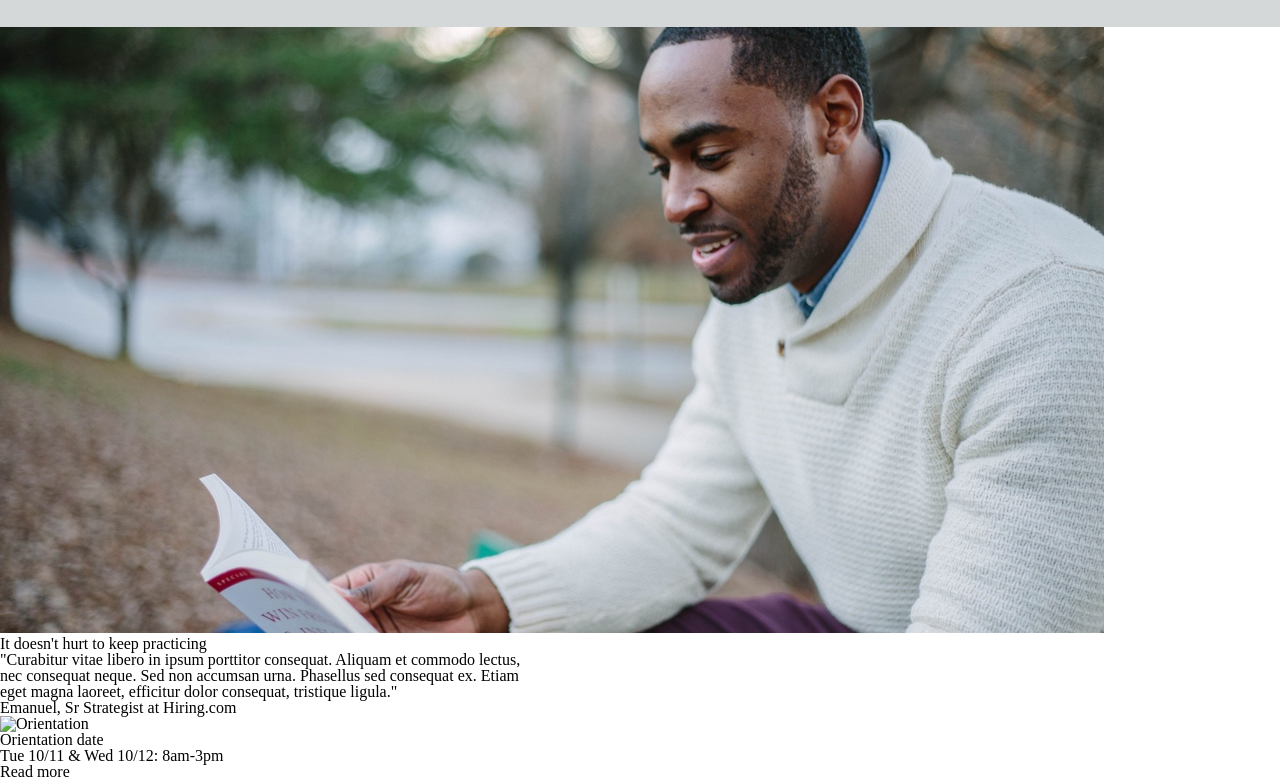
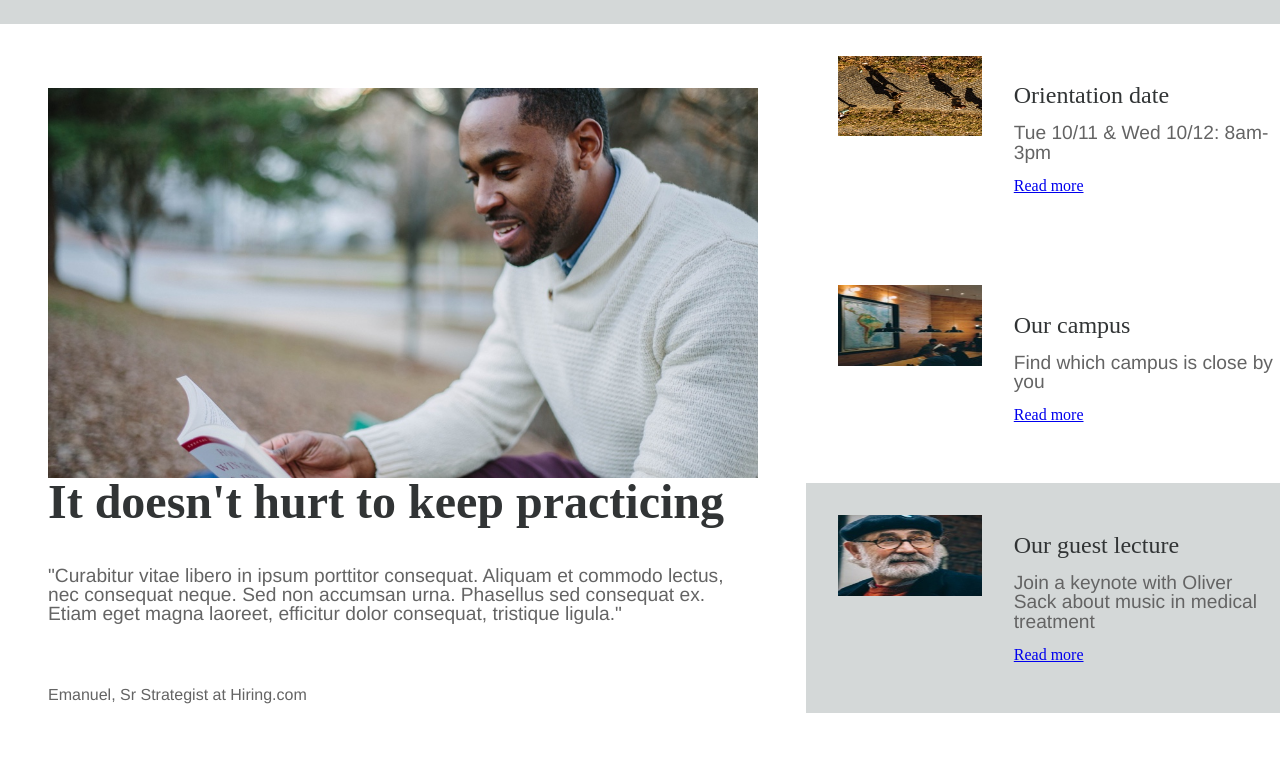
Before and after one commit to AMA7103/Colmar_Academy, a plain HTML site: page index.html in a window 1280 px wide. Shown: the part 800-1577 px from the top of the page. Drawn offline with Linux system fonts and the light colour scheme.

Commit message:
Finish main section.

```diff
--- a/index.html
+++ b/index.html
@@ -19,7 +19,7 @@
         <h3 class="nav-items">Sign in</h3>
       </div>
     </div>
-    <div class="banner">
+    <div class="banner background">
       <div class="main">
         <img src="./resources/capstone_colmar_assets/images/banner.jpg" alt="Learning on campus">
       </div>
@@ -35,18 +35,19 @@
          alt="student reading">
         <h1>It doesn't hurt to keep practicing</h1>
         <h3>"Curabitur vitae libero in ipsum porttitor consequat. Aliquam et
-          commodo lectus, <br>nec consequat neque. Sed non accumsan urna.
-          Phasellus sed consequat ex. Etiam <br>eget magna laoreet, efficitur
+          commodo lectus, nec consequat neque. Sed non accumsan urna.
+          Phasellus sed consequat ex. Etiam eget magna laoreet, efficitur
           dolor consequat, tristique ligula."</h3>
         <h4>Emanuel, Sr Strategist at Hiring.com</h4>
       </div>
       <div class="info">
         <div class="block">
-          <img src="./" alt="Orientation">
+          <img src="./resources/capstone_colmar_assets/images/information-orientation.jpg"
+          alt="Orientation">
           <div class="text">
             <h2>Orientation date</h2>
-            <h4>Tue 10/11 & Wed 10/12: 8am-3pm</h4>
-            <a>Read more</a>
+            <h3>Tue 10/11 & Wed 10/12: 8am-3pm</h3>
+            <a href="#">Read more</a>
           </div>
         </div>
         <div class="block">
@@ -54,18 +55,18 @@
            alt="Campus">
           <div class="text">
             <h2>Our campus</h2>
-            <h4>Find which campus is close by you</h4>
-            <a>Read more</a>
+            <h3>Find which campus is close by you</h3>
+            <a href="#">Read more</a>
           </div>
         </div>
-        <div class="block">
+        <div class="block background">
           <img src="resources/capstone_colmar_assets/images/information-guest-lecture.jpg"
           alt="Oliver Sack">
           <div class="text">
             <h2>Our guest lecture</h2>
-            <h4>Join a keynote with Oliver Sack <br>about music in
-            medical treatment</h4>
-            <a>Read more</a>
+            <h3>Join a keynote with Oliver Sack about music in
+            medical treatment</h3>
+            <a href="#">Read more</a>
           </div>
         </div>
       </div>
--- a/resources/css/style.css
+++ b/resources/css/style.css
@@ -1,5 +1,9 @@
 html {
   font-size: 8px;
+}
+
+.background {
+  background-color: rgb(212, 216, 216);
 }
 
 /*----------------------------HEADER-----------------------*/
@@ -41,7 +45,6 @@ html {
 
 
 .banner {
-  background-color: rgb(212, 216, 216);
   width: 100%;
   display: flex;
   flex-direction: row;
@@ -87,3 +90,77 @@ html {
   padding: 1rem 0;
   font-size: 1.25rem;
 }
+
+/*----------------------------MAIN SECTION-----------------------*/
+
+.main {
+  display: flex;
+  width: 100%;
+}
+
+.main .practice {
+  width: 60%;
+  display: flex;
+  flex-direction: column;
+  justify-content: flex-start;
+  margin: 4rem 3rem 4rem 3rem;
+}
+
+.main .practice img {
+  width: 100%;
+}
+
+.main h1 {
+  font-size: 3rem;
+  color: rgb(49, 52, 53);
+  font-weight: bold;
+  margin-bottom: 2.5rem;
+}
+
+.main h3 {
+  font-size: 1.2rem;
+  color: rgb(100, 100, 100);
+  font-family: Helvetica;
+}
+
+.main h4 {
+  color: rgb(100, 100, 100);
+  font-family: Helvetica;
+  margin-top: 4rem;
+}
+
+.main h2 {
+  font-size: 1.5rem;
+  color: rgb(49, 52, 53);
+  line-height: 3.5rem;
+  vertical-align: center;
+}
+
+.main .info {
+  width: 40%;
+  display: flex;
+  flex-direction: column;
+}
+
+.main .info .block {
+  display: flex;
+  flex-direction: row;
+}
+
+.main .info .block img{
+  width: 35%;
+  height: 35%;
+  margin: 2rem;
+}
+
+.main .info .block .text{
+  width: 65%;
+  display: flex;
+  flex-direction: column;
+  justify-content: center;
+  align-items: flex-start;
+}
+
+.main .info .block .text a{
+  line-height: 3rem;
+}
```
